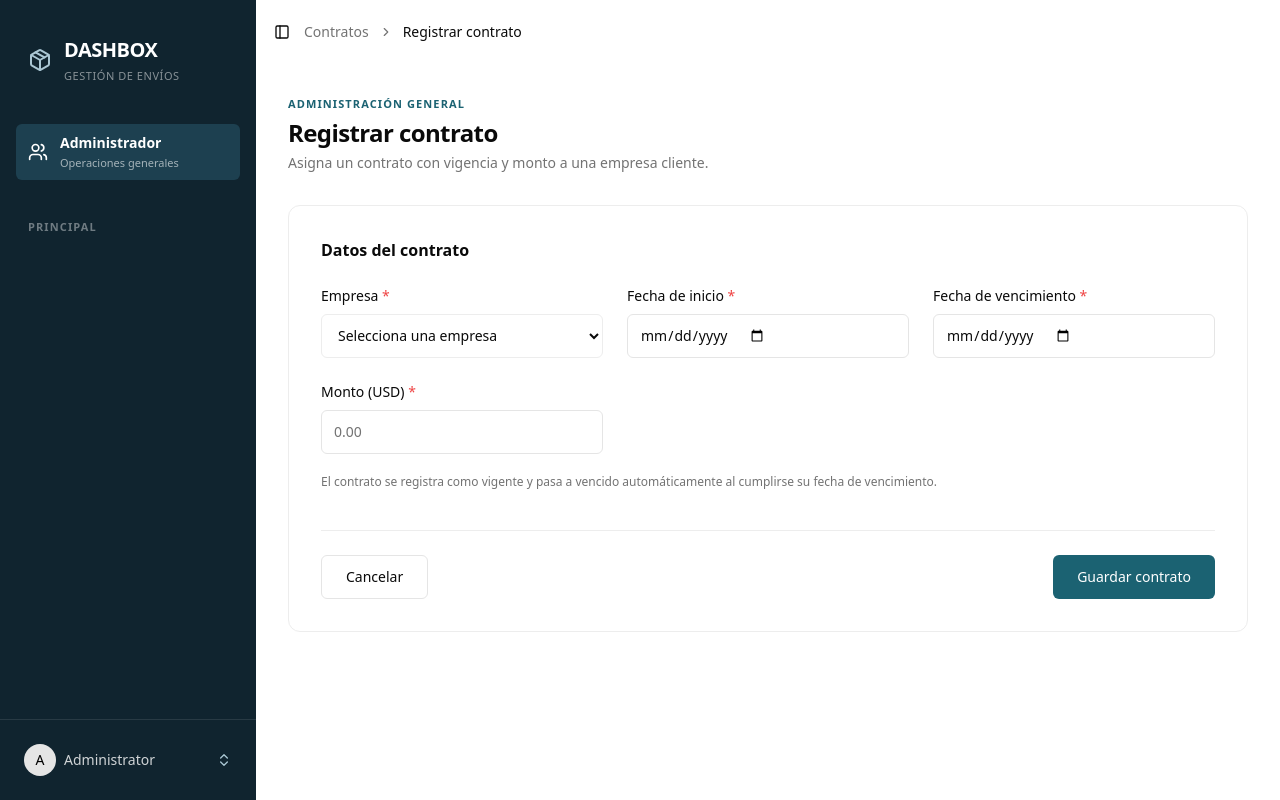
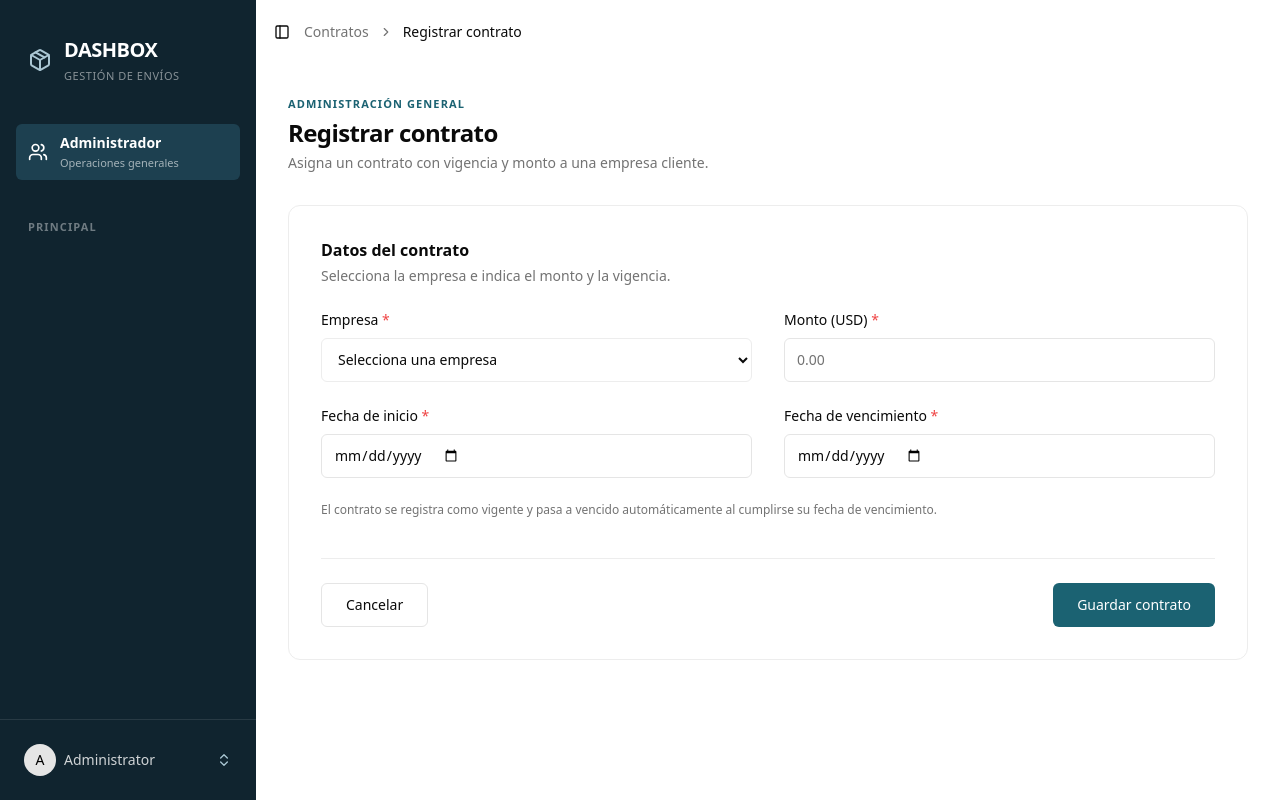
Before and after one commit to GusRivas21/Proyecto_DashBox, a Laravel app: page /contracts/create in a window 1280 px wide. Run offline with Laravel 12, Linux system fonts and the light colour scheme; a user stored in the database is signed in; data comes from the database, SQL or seed files in the repository; style sheets or scripts are compiled from the project's sources; some libraries are stand-ins or nearby versions; some web fonts are replaced.

Commit message:
dos columnas en formulario

```diff
--- a/resources/js/pages/contracts/create.tsx
+++ b/resources/js/pages/contracts/create.tsx
@@ -12,9 +12,9 @@ type CompanyOption = { id: number; name: string; tax_id: string };
 
 type ContractForm = {
     company_id: string;
+    amount: string;
     start_date: string;
     end_date: string;
-    amount: string;
 };
 
 const selectClass =
@@ -23,9 +23,9 @@ const selectClass =
 export default function CreateContract({ companies }: { companies: CompanyOption[] }) {
     const { data, setData, post, processing, errors } = useForm<ContractForm>({
         company_id: '',
+        amount: '',
         start_date: '',
         end_date: '',
-        amount: '',
     });
 
     const submit = (e: FormEvent) => {
@@ -57,10 +57,16 @@ export default function CreateContract({ companies }: { companies: CompanyOption
 
                 <form onSubmit={submit} noValidate className="w-full rounded-xl border bg-card p-8">
                     <h2 className="text-base font-semibold">Datos del contrato</h2>
+                    <p className="mt-1 text-sm text-muted-foreground">
+                        Selecciona la empresa e indica el monto y la vigencia.
+                    </p>
 
-                    <div className="mt-6 grid gap-x-6 gap-y-6 md:grid-cols-2 xl:grid-cols-3">
+                    <div className="mt-6 grid gap-x-8 gap-y-6 md:grid-cols-2">
+                        {/* Fila 1 */}
                         <div className="grid content-start gap-2">
-                            <Label htmlFor="company_id" className="text-sm">Empresa {required}</Label>
+                            <Label htmlFor="company_id" className="text-sm">
+                                Empresa {required}
+                            </Label>
                             <select
                                 id="company_id"
                                 value={data.company_id}
@@ -79,33 +85,9 @@ export default function CreateContract({ companies }: { companies: CompanyOption
                         </div>
 
                         <div className="grid content-start gap-2">
-                            <Label htmlFor="start_date" className="text-sm">Fecha de inicio {required}</Label>
-                            <Input
-                                id="start_date"
-                                type="date"
-                                value={data.start_date}
-                                onChange={(e) => setData('start_date', e.target.value)}
-                                aria-invalid={!!errors.start_date}
-                                className="h-11"
-                            />
-                            <InputError message={errors.start_date} />
-                        </div>
-
-                        <div className="grid content-start gap-2">
-                            <Label htmlFor="end_date" className="text-sm">Fecha de vencimiento {required}</Label>
-                            <Input
-                                id="end_date"
-                                type="date"
-                                value={data.end_date}
-                                onChange={(e) => setData('end_date', e.target.value)}
-                                aria-invalid={!!errors.end_date}
-                                className="h-11"
-                            />
-                            <InputError message={errors.end_date} />
-                        </div>
-
-                        <div className="grid content-start gap-2">
-                            <Label htmlFor="amount" className="text-sm">Monto (USD) {required}</Label>
+                            <Label htmlFor="amount" className="text-sm">
+                                Monto (USD) {required}
+                            </Label>
                             <Input
                                 id="amount"
                                 type="number"
@@ -119,9 +101,40 @@ export default function CreateContract({ companies }: { companies: CompanyOption
                             />
                             <InputError message={errors.amount} />
                         </div>
+
+                        {/* Fila 2 */}
+                        <div className="grid content-start gap-2">
+                            <Label htmlFor="start_date" className="text-sm">
+                                Fecha de inicio {required}
+                            </Label>
+                            <Input
+                                id="start_date"
+                                type="date"
+                                value={data.start_date}
+                                onChange={(e) => setData('start_date', e.target.value)}
+                                aria-invalid={!!errors.start_date}
+                                className="h-11"
+                            />
+                            <InputError message={errors.start_date} />
+                        </div>
+
+                        <div className="grid content-start gap-2">
+                            <Label htmlFor="end_date" className="text-sm">
+                                Fecha de vencimiento {required}
+                            </Label>
+                            <Input
+                                id="end_date"
+                                type="date"
+                                value={data.end_date}
+                                onChange={(e) => setData('end_date', e.target.value)}
+                                aria-invalid={!!errors.end_date}
+                                className="h-11"
+                            />
+                            <InputError message={errors.end_date} />
+                        </div>
                     </div>
 
-                    <p className="mt-5 text-xs text-muted-foreground">
+                    <p className="mt-6 text-xs text-muted-foreground">
                         El contrato se registra como vigente y pasa a vencido automáticamente al cumplirse su fecha de vencimiento.
                     </p>
 
```
